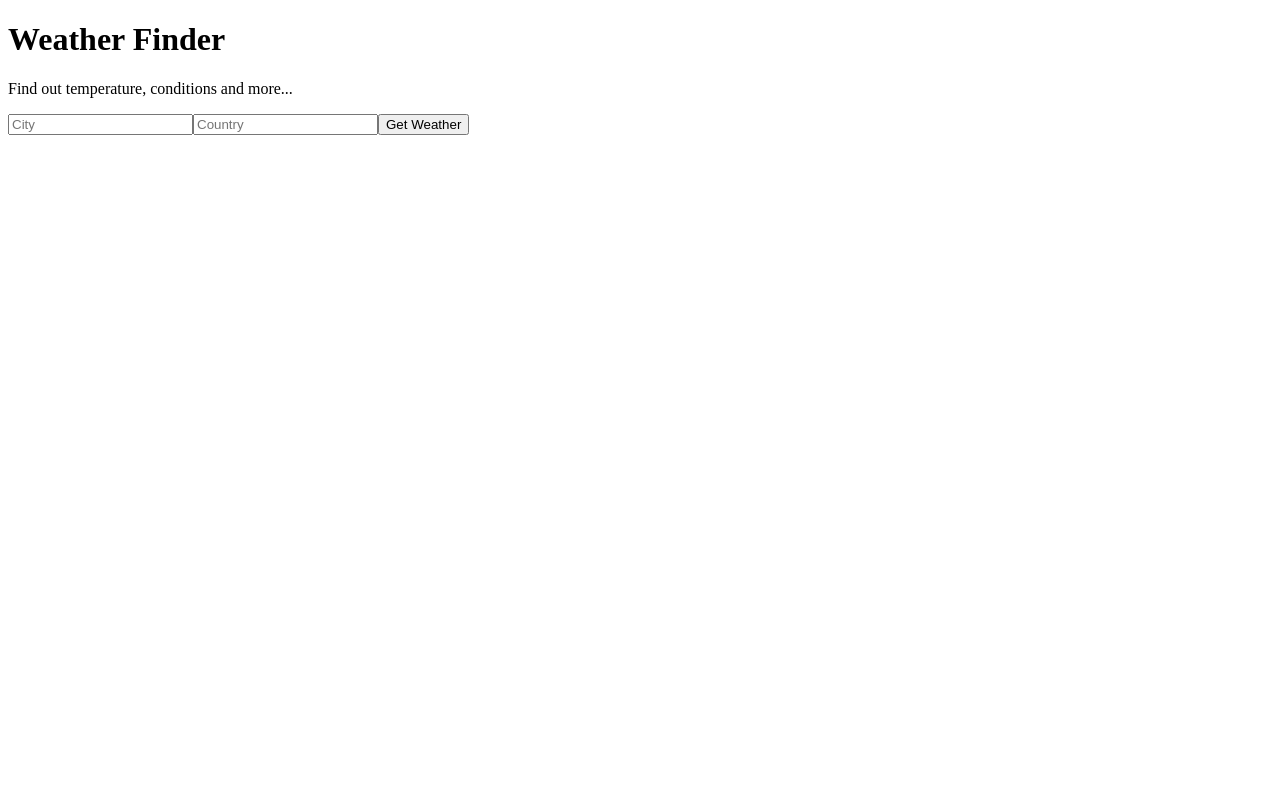
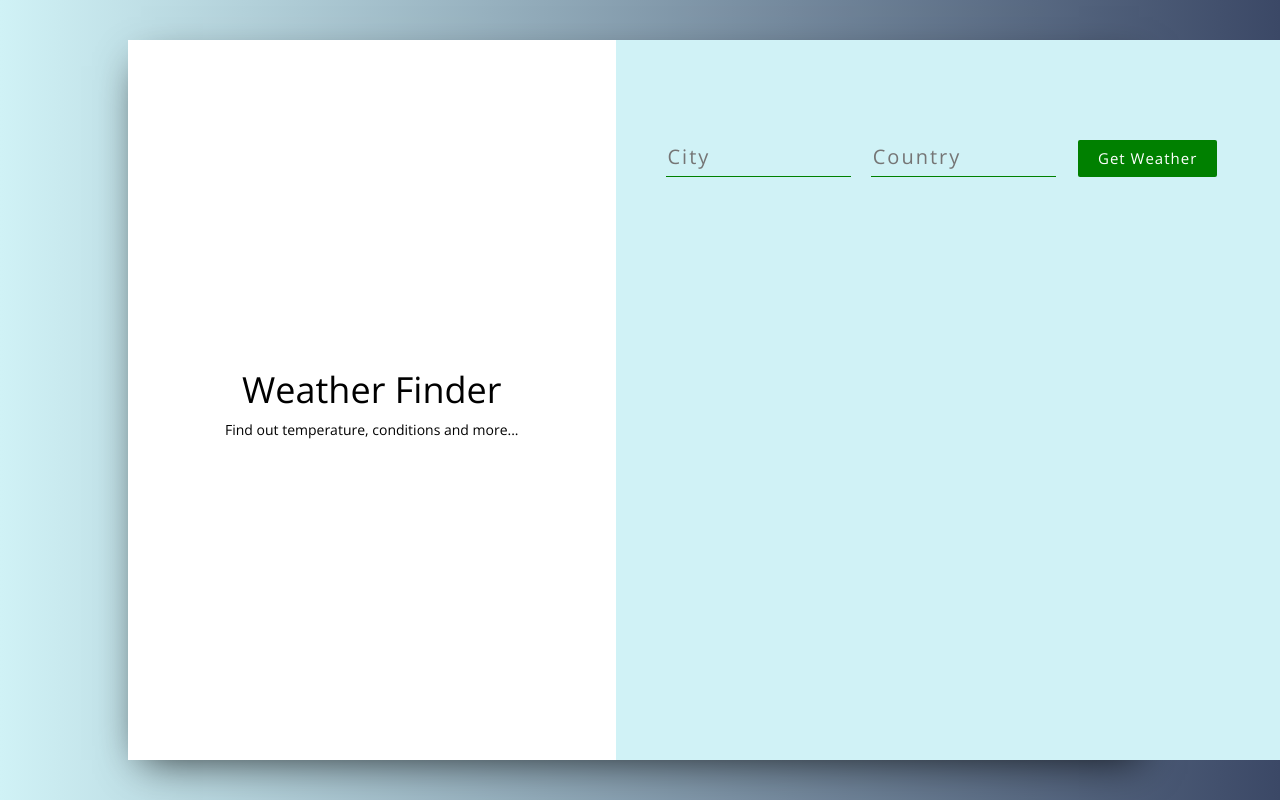
Before and after one commit to aza024/react-weather-app, a React (Create React App) app in the folder weather-app/: page / in a window 1280 px wide. Built offline with nearby package versions, Linux system fonts and the light colour scheme.

Commit message:
preliminal styling

```diff
--- a/weather-app/package.json
+++ b/weather-app/package.json
@@ -3,6 +3,7 @@
   "version": "0.1.0",
   "private": true,
   "dependencies": {
+    "bootstrap": "^3.3.7",
     "react": "^16.6.0",
     "react-dom": "^16.6.0",
     "react-scripts": "2.1.0"
--- a/weather-app/src/App.js
+++ b/weather-app/src/App.js
@@ -6,7 +6,7 @@
 
 // initialize component
 
-
+const API_KEY = "8c6fb598d4fa1b909e622dcc6c1fd8ec";
 
 
 
@@ -58,7 +58,14 @@
       // returns jsx - We need Babel to run jsx for the browser to understand
       //You can ONLY return one parent element - you only get one div per JSX
       <div>
+        <div className="wrapper">
+          <div className="main">
+            <div className="container">
+              <div className="row">
+              <div className="col-xs-5 title-container">
                 <Titles />
+              </div>
+              <div className="col-xs-7 form-container">
               {/* form component has access to props in form js file */}
           <Form getWeather={this.getWeather}/>
               <Weather
@@ -69,9 +76,16 @@
                   description = {this.state.description}
                   error = {this.state.error}
               />
+
+              </div>
+              </div>
+            </div>
+          </div>
+        </div>
       </div>
     );
   }
 };
 
+
 export default App;
--- a/weather-app/src/index.css
+++ b/weather-app/src/index.css
@@ -0,0 +1,127 @@
+@import url('https://fonts.googleapis.com/css?family=Merriweather:100,200,300,300i,400,400i,700');
+@import url('https://fonts.googleapis.com/css?family=Roboto+Slab:400,700');
+@import url('https://fonts.googleapis.com/css?family=Open+Sans:300,400');
+
+body {
+  font-family: "Open Sans", serif;
+}
+
+.wrapper {
+  background: linear-gradient(to right, #d0f2f6, #3b4866);
+  height: 100vh;
+  display: flex;
+  justify-content: center;
+  align-items: center;
+}
+
+.main {
+  height: 90vh;
+  background: #fff;
+  box-shadow: 0px 13px 40px -13px rgba(0,0,0,0.75);
+  width: 80%;
+  margin: 0 auto;
+}
+
+.title-container {
+  height: 90vh;
+  /* background: url("img/bg.jpg") center center no-repeat; */
+  background-size: cover;
+  display: flex;
+  align-items: center;
+  justify-content: center;
+  text-align: center;
+  color: #000;
+}
+
+.title-container__title {
+  font-size: 50px;
+  letter-spacing: 2px;
+  line-height: 1.3;
+  font-family: 'Roboto Slab', serif;
+}
+
+.title-container__subtitle {
+  font-style: italic;
+  font-weight: 100;
+  letter-spacing: 1px;
+  line-height: 1.5;
+  font-family: "Merriweather", serif;
+}
+
+.form-container {
+  background-color:#d0f2f6;
+  height: 90vh;
+  padding-top: 100px;
+  padding-left: 50px;
+}
+
+input[type="text"] {
+  background-color: transparent;
+  border: 0;
+  border-bottom: solid 1px green;
+  width: 30%;
+  padding-bottom: 4px;
+  color: #fff !important;
+  font-weight: lighter;
+  letter-spacing: 2px;
+  margin-bottom: 30px;
+  margin-right: 20px;
+  font-size: 20px;
+}
+
+input[type="text"] {
+    outline: none;
+}
+
+input:-webkit-autofill {
+    -webkit-box-shadow: 0 0 0 30px #2c3e50 inset;
+    -webkit-text-fill-color: #fff !important;
+}
+
+button {
+  border: 0;
+  padding: 8px 20px;
+  margin: 0 2px;
+  border-radius: 2px;
+  font-weight: lighter;
+  letter-spacing: 1px;
+  font-size: 15px;
+  cursor: pointer;
+  background-color: green;
+  color: #fff;
+  font-weight: 100;
+}
+
+button:active {
+  outline: none;
+}
+
+.weather__info {
+  width: 60%;
+  font-size: 20px;
+  font-weight: 200;
+  letter-spacing: 2px;
+}
+
+.weather__key {
+  color: green;
+  border-bottom: solid 2px rgba(255,255,255,0.06);
+  padding: 20px 0 20px 0;
+  font-weight: 400;
+}
+
+.weather__key:last-child {
+  border: 0;
+}
+
+.weather__value {
+  color: #fff;
+  font-weight: 200;
+}
+
+.weather__error {
+  color: #f16051;
+  font-size: 20px;
+  letter-spacing: 1px;
+  font-weight: 200;
+}
--- a/weather-app/src/index.js
+++ b/weather-app/src/index.js
@@ -1,5 +1,6 @@
 import React from 'react';
 import ReactDOM from 'react-dom';
+import 'bootstrap/dist/css/bootstrap.min.css';
 import './index.css';
 import App from './App';
 import * as serviceWorker from './serviceWorker';
```
Also changed, not shown: weather-app/src/test.html (added), 2 other files (tests, documents, lock files or other folders). Lines whose indentation alone changed are shown as unchanged.
